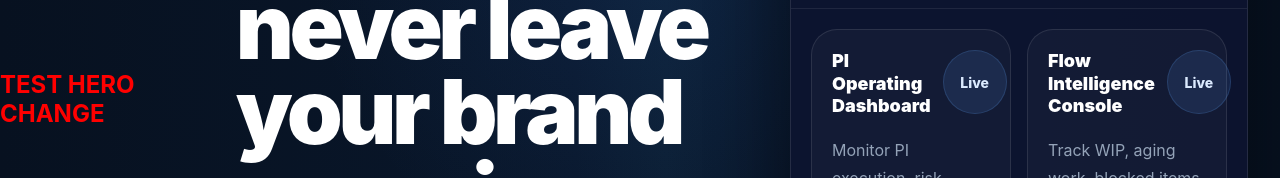
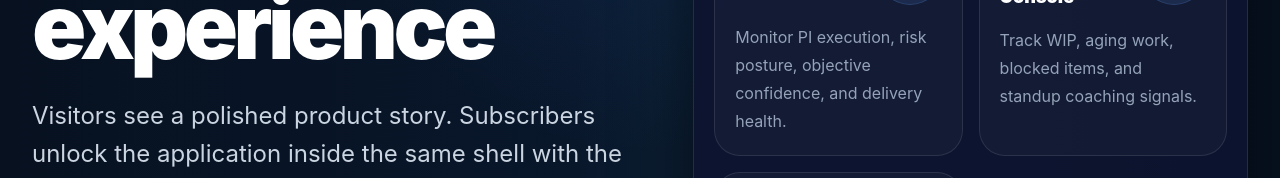
Before and after one commit to nextgensolutionsandconsulting-ui/atlas-maximus, a Next.js app: page / in a window 1280 px wide. Shown: the part 750-928 px from the top of the page. Built offline with nearby package versions, Linux system fonts and the light colour scheme; no server answers.

Commit message:
Update hero.tsx

```diff
--- a/components/marketing/hero.tsx
+++ b/components/marketing/hero.tsx
@@ -15,7 +15,6 @@ export function Hero() {
         alignItems: 'center',
       }}
     >
-      <h1 style={{ color: 'red' }}>TEST HERO CHANGE</h1>
 
       <div
         style={{
```
